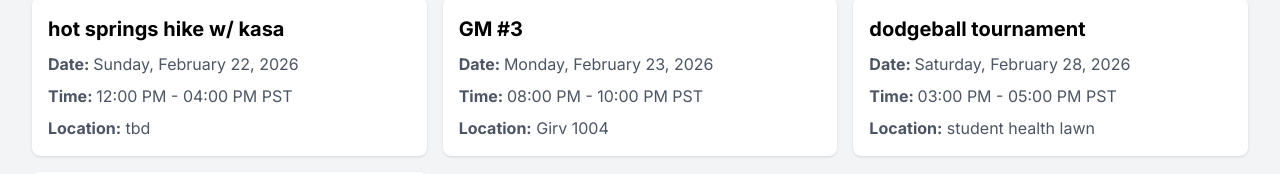
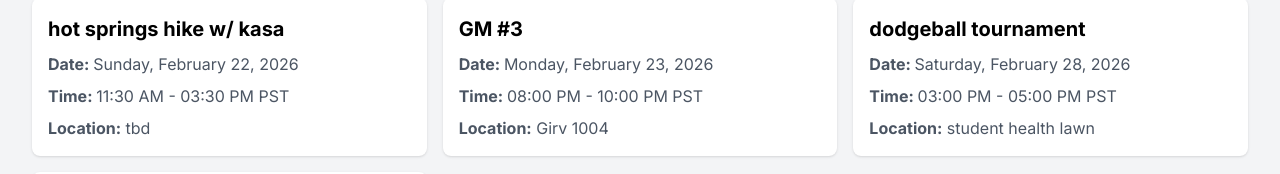
Before and after one commit to UCSBTASA/UCSBTASA.github.io, a Next.js app: page / in a window 1280 px wide. Shown: the part 1692-1866 px from the top of the page. Built offline with nearby package versions, Linux system fonts and the light colour scheme.

Commit message:
Update eventData.ts

```diff
--- a/data/eventData.ts
+++ b/data/eventData.ts
@@ -34,9 +34,9 @@ const events =
     "title": "hot springs hike w/ kasa",
     "day of week": "Sunday",
     "date": "2026-02-22",
-    "time": "12:00 PM - 04:00 PM",
-    "start": "12:00 PM",
-    "end": "04:00 PM",
+    "time": "11:30 AM - 03:30 PM",
+    "start": "11:30 AM",
+    "end": "03:30 PM",
     "location": "tbd",
     "customTime": ""
   },
```
